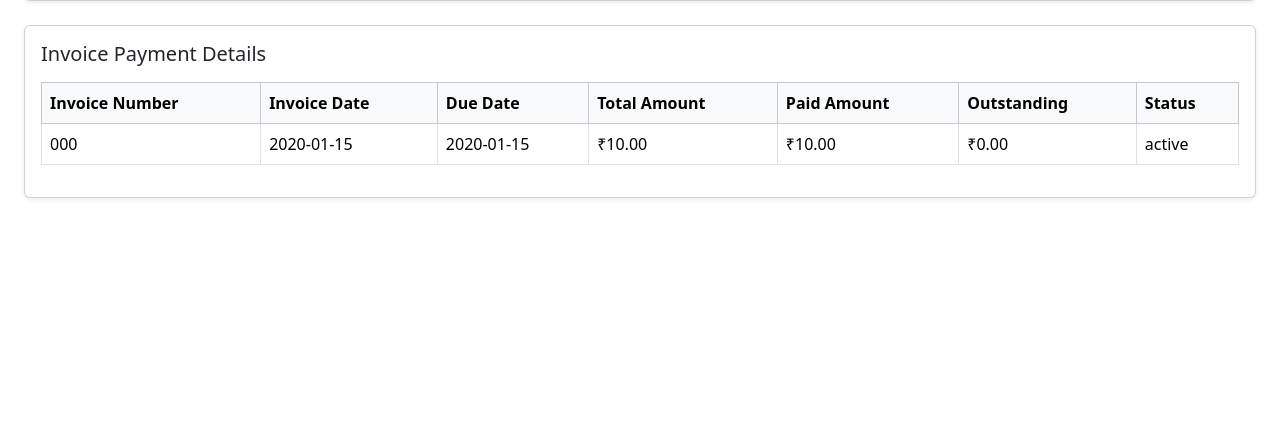
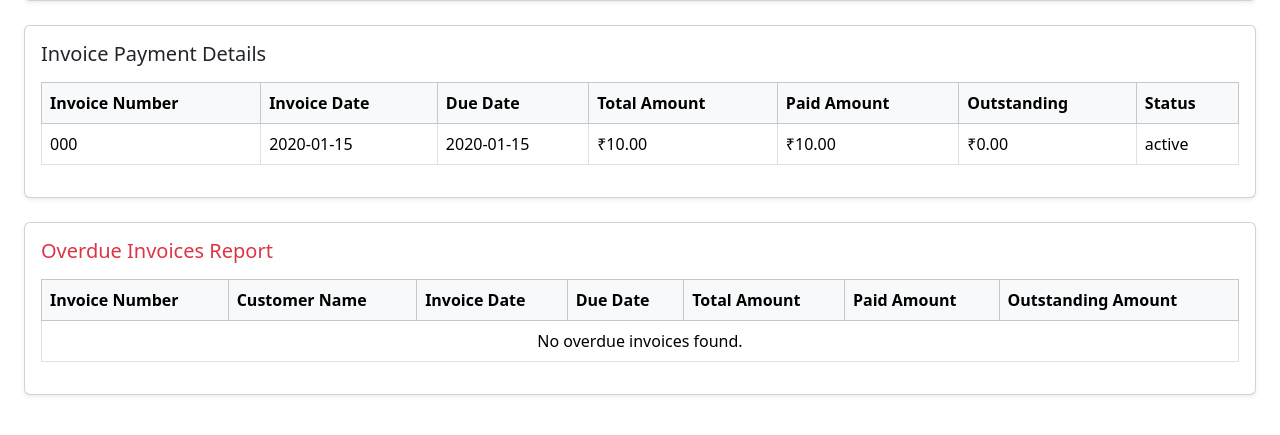
Before and after one commit to purvas2006-oss/odoo-hackathon-2026, a Flask app: page /billing/ in a window 1280 px wide. Shown: the part 505-940 px from the top of the page. Before the commit the page ends 704 px from the top, so only its background shows below. Run offline with Flask 3, Linux system fonts and the light colour scheme; tables that the repository leaves empty hold one stand-in row (values such as "Sample post").

Commit message:
Add overdue invoice report

```diff
--- a/models/billing_reports.py
+++ b/models/billing_reports.py
@@ -101,3 +101,41 @@
 
     finally:
         connection.close()
+# 4. Get overdue invoice report
+def get_overdue_invoices():
+    connection = get_db_connection()
+
+    try:
+        cursor = connection.cursor()
+
+        cursor.execute("""
+            SELECT
+                i.invoice_number,
+                u.name AS customer_name,
+                i.invoice_date,
+                i.due_date,
+                i.total_amount,
+                COALESCE(SUM(p.amount), 0) AS paid_amount,
+                MAX(
+                    i.total_amount - COALESCE(
+                        (
+                            SELECT SUM(p2.amount)
+                            FROM payments p2
+                            WHERE p2.invoice_id = i.id
+                        ), 0
+                    ), 0
+                ) AS outstanding_amount
+            FROM invoices i
+            JOIN users u ON i.customer_id = u.id
+            LEFT JOIN payments p ON i.id = p.invoice_id
+            WHERE i.due_date < date('now')
+              AND LOWER(i.status) NOT IN ('draft', 'paid', 'cancelled')
+            GROUP BY i.id
+            HAVING outstanding_amount > 0
+            ORDER BY i.due_date ASC
+        """)
+
+        return [dict(row) for row in cursor.fetchall()]
+
+    finally:
+        connection.close()
--- a/routes/billing.py
+++ b/routes/billing.py
@@ -1,10 +1,10 @@
-
 from flask import Blueprint, render_template
 
 from models.billing_reports import (
     get_invoice_summary,
     get_payment_summary,
-    get_invoice_balances
+    get_invoice_balances,
+    get_overdue_invoices
 )
 
 # Create Billing Blueprint
@@ -23,11 +23,13 @@
     invoice_summary = get_invoice_summary()
     payment_summary = get_payment_summary()
     invoice_balances = get_invoice_balances()
+    overdue_invoices = get_overdue_invoices()
 
     # Display the billing reports page
     return render_template(
         "billing_reports.html",
         invoice_summary=invoice_summary,
         payment_summary=payment_summary,
-        invoice_balances=invoice_balances
+        invoice_balances=invoice_balances,
+        overdue_invoices=overdue_invoices
     )
--- a/templates/billing_reports.html
+++ b/templates/billing_reports.html
@@ -84,7 +84,7 @@
 
     </div>
 
-    <!-- Invoice Outstanding Details -->
+    <!-- Invoice Payment Details -->
     <div class="card shadow-sm p-3 mb-4">
 
         <h5 class="mb-3">Invoice Payment Details</h5>
@@ -129,6 +129,53 @@
 
     </div>
 
+    <!-- Overdue Invoices Report -->
+    <div class="card shadow-sm p-3 mb-4">
+
+        <h5 class="mb-3 text-danger">Overdue Invoices Report</h5>
+
+        <div class="table-responsive">
+            <table class="table table-bordered table-hover">
+
+                <thead class="table-light">
+                    <tr>
+                        <th>Invoice Number</th>
+                        <th>Customer Name</th>
+                        <th>Invoice Date</th>
+                        <th>Due Date</th>
+                        <th>Total Amount</th>
+                        <th>Paid Amount</th>
+                        <th>Outstanding Amount</th>
+                    </tr>
+                </thead>
+
+                <tbody>
+                    {% for invoice in overdue_invoices %}
+                    <tr>
+                        <td>{{ invoice.invoice_number }}</td>
+                        <td>{{ invoice.customer_name }}</td>
+                        <td>{{ invoice.invoice_date }}</td>
+                        <td>{{ invoice.due_date }}</td>
+                        <td>₹{{ "%.2f"|format(invoice.total_amount) }}</td>
+                        <td>₹{{ "%.2f"|format(invoice.paid_amount) }}</td>
+                        <td class="text-danger fw-bold">
+                            ₹{{ "%.2f"|format(invoice.outstanding_amount) }}
+                        </td>
+                    </tr>
+                    {% else %}
+                    <tr>
+                        <td colspan="7" class="text-center">
+                            No overdue invoices found.
+                        </td>
+                    </tr>
+                    {% endfor %}
+                </tbody>
+
+            </table>
+        </div>
+
+    </div>
+
 </div>
 
 {% endblock %}
```
